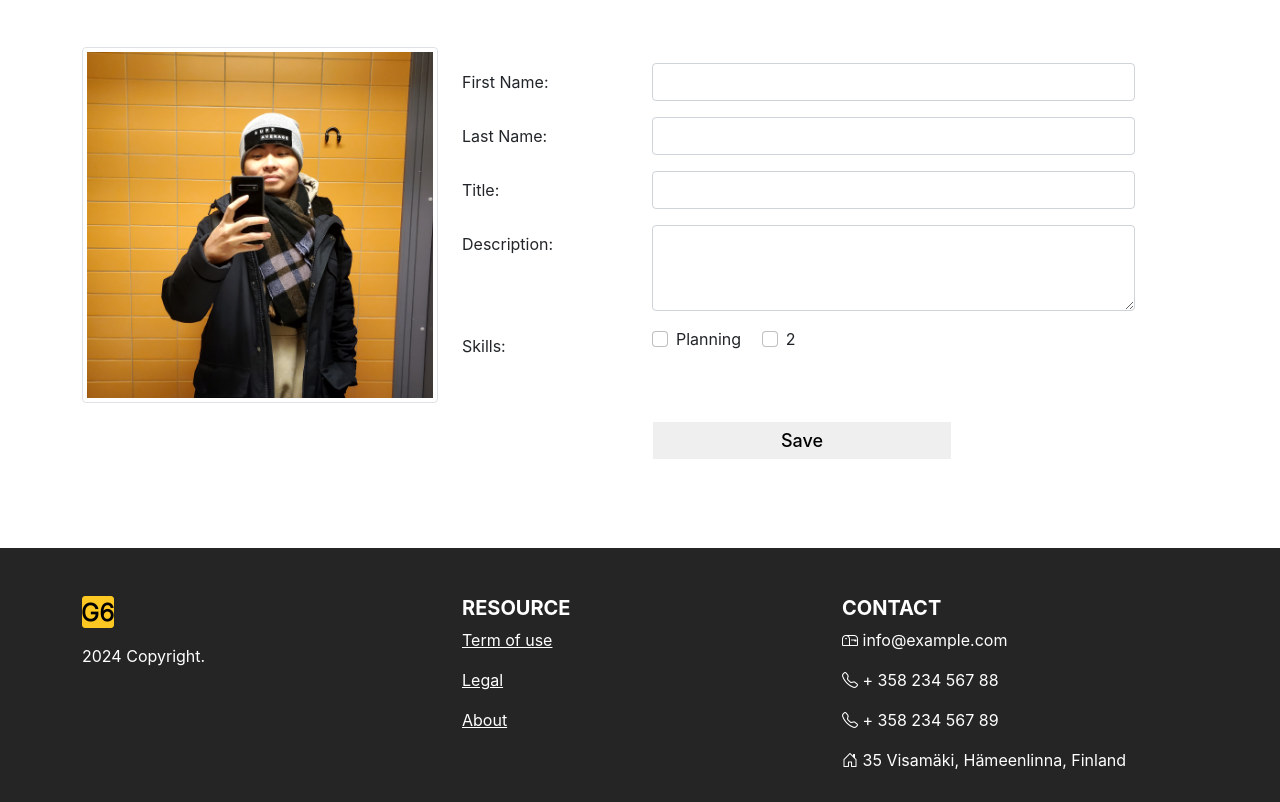
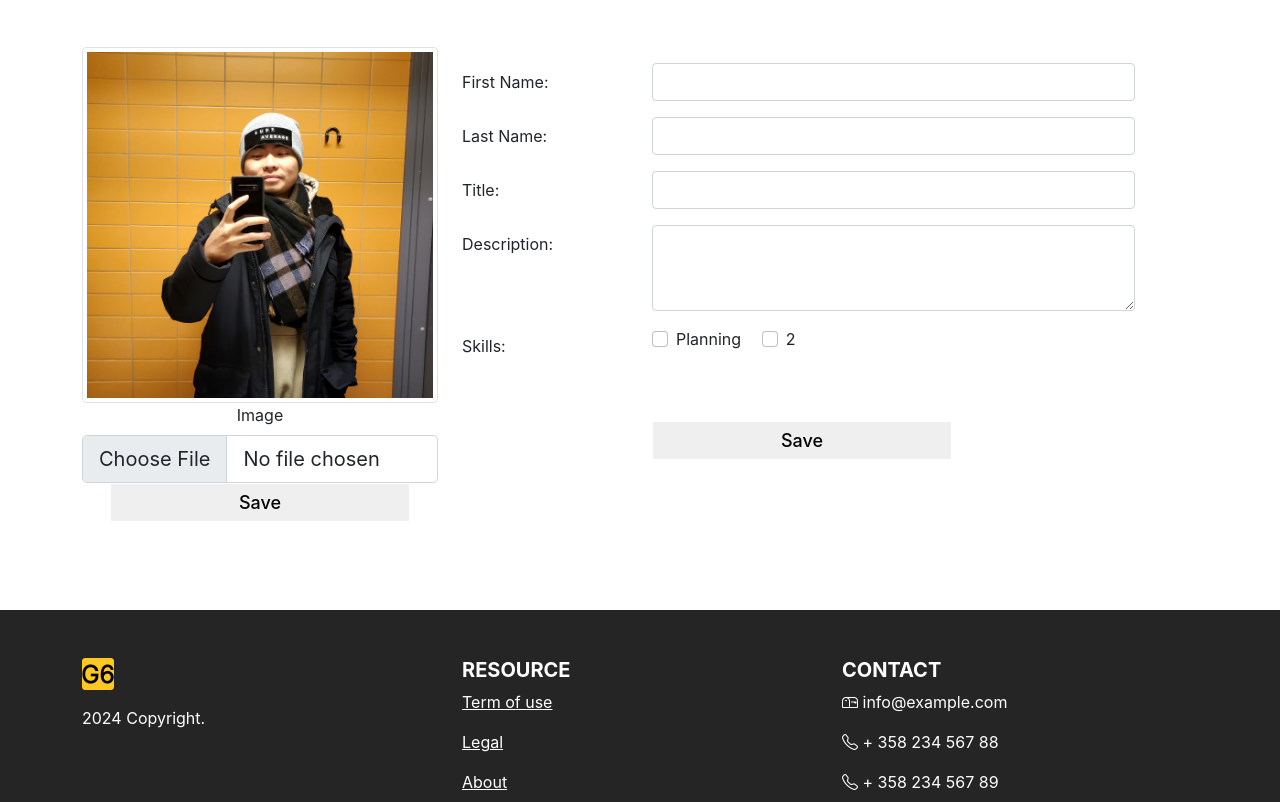
Before and after one commit to phuocnguyen2201/portfolio_project_php, a PHP site: page /modify.php?username=1 in a window 1280 px wide. Shown: the part 492-1294 px from the top of the page. Run offline with PHP 8.4, Linux system fonts and the light colour scheme; some libraries are stand-ins or nearby versions.

Commit message:
Update uploadfile for modify page

```diff
--- a/modify.php
+++ b/modify.php
@@ -12,13 +12,52 @@
     include "extention/header.php"?>
     <div class="content-white py-5">
         <div class="container-lg">
-            <?php
-                $receivedData = $_GET['username'];
 
-                ?>
         <div class="row">
                 <div class="col-lg-4 text-center">
+                <?php
+                $receivedData = $_GET['username'];
+                if($_SERVER['REQUEST_METHOD'] == 'POST' && isset($_POST['formFile'])){
+
+                    $file = $_FILES['file'];
+
+                    $fileName       = $_FILES['file']['name'];
+
+                    $fileTmpName    = $_FILES['file']['tmp_name'];
+                    $fileSize       = $_FILES['file']['size'];
+                    $fileError      = $_FILES['file']['error'];
+                    $fileType       = $_FILES['file']['type'];
+
+                    $fileExt = explode('.', $fileName);
+                    $fileActualExt = strtolower(end($fileExt));
+
+                    $allowed = array('jpg', 'jpeg', 'png');
+
+                    if(in_array($fileActualExt, $allowed)){
+                        if($fileError === 0){
+                            if($fileSize < 10000000){
+                                $fileNameNew = "profile".$receivedData.".".$fileActualExt;
+                                $fileDestination = 'image/teams/'.$fileNameNew;
+                                move_uploaded_file($fileTmpName, $fileDestination);
+                                //header("Location: modify.php?uploadsuccess");
+                                echo "<img class='img-thumbnail' alt='".$file."'s portrait' src='image/teams/".$fileTmpName."'>";
+                            } else {
+                                echo "Your file is too big!";
+                            }
+                        } else {
+                            echo "There was an error uploading your file!";
+                        }
+                    } else {
+                        echo "You cannot upload files of this type!";
+                    }
+                }
+                ?>
                     <img class="img-thumbnail" alt="Phuoc's portrait" src="image/teams/phuoc.jpg">
+                    <form name="formFile" method="post" enctype="multipart/form-data">
+                        <label for="formFile" class="form-label">Image</label>
+                        <input class="form-control form-control-lg" name='file' id="formFile" type="file" accept=".jpg,.jpeg,.png">
+                        <input class='btn-bottom' type='submit' name='formFile' value='Save'>
+                    </form>
                 </div>
                 <div class="col-lg-8">
                     <div class="row">
@@ -65,7 +104,7 @@
                         <br>
                         <div class='form-group row' style='text-align: left;'>
                             <div class='col-sm-3'></div>
-                            <div class='col-sm-8'><input class='btn-bottom' type='submit' name='form-login' value='Save'></div>
+                            <div class='col-sm-8'><input class='btn-bottom' type='submit' name='form-edit-information' value='Save'></div>
                         </div>
                     </form>
                     </div>
```
